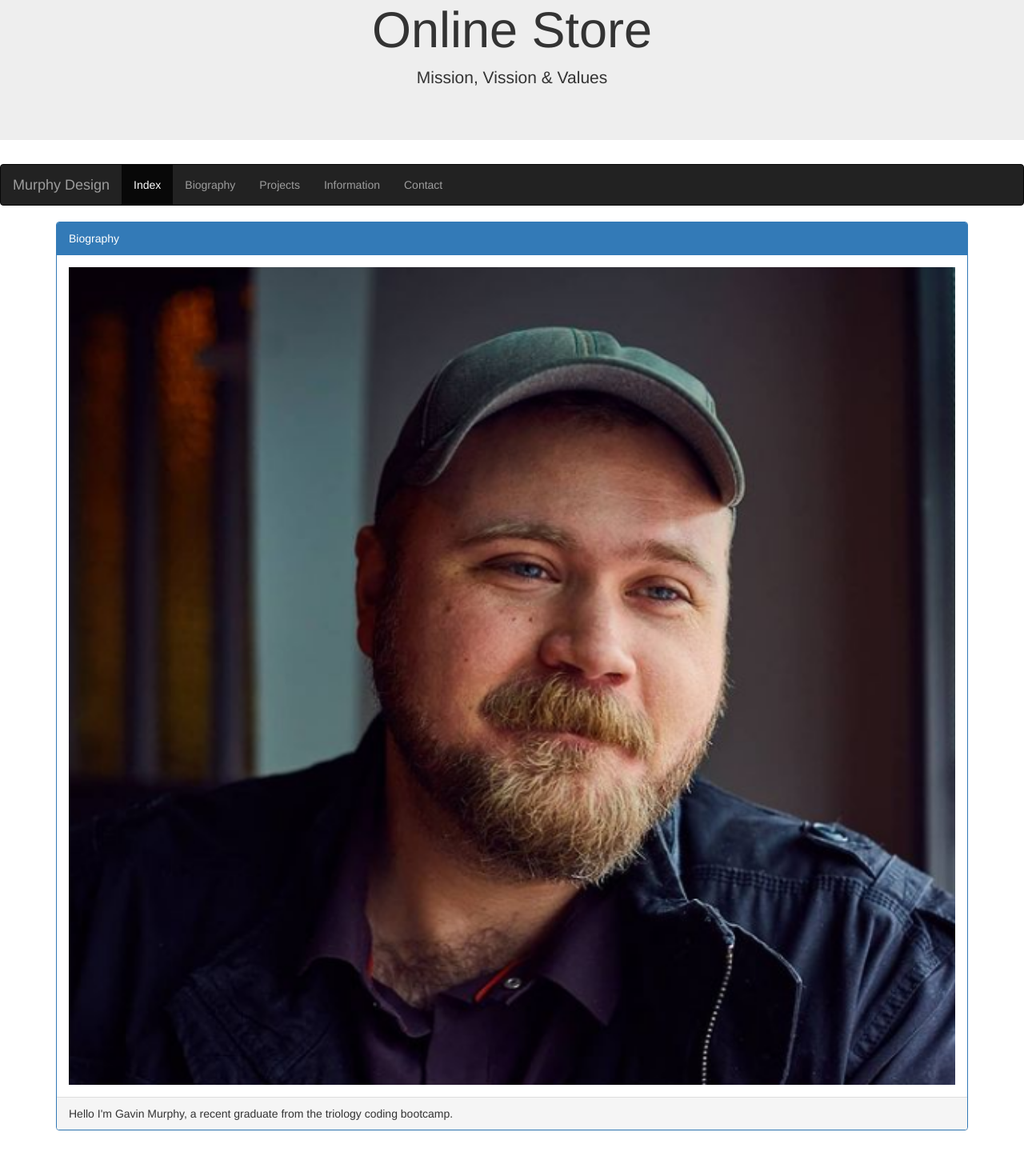
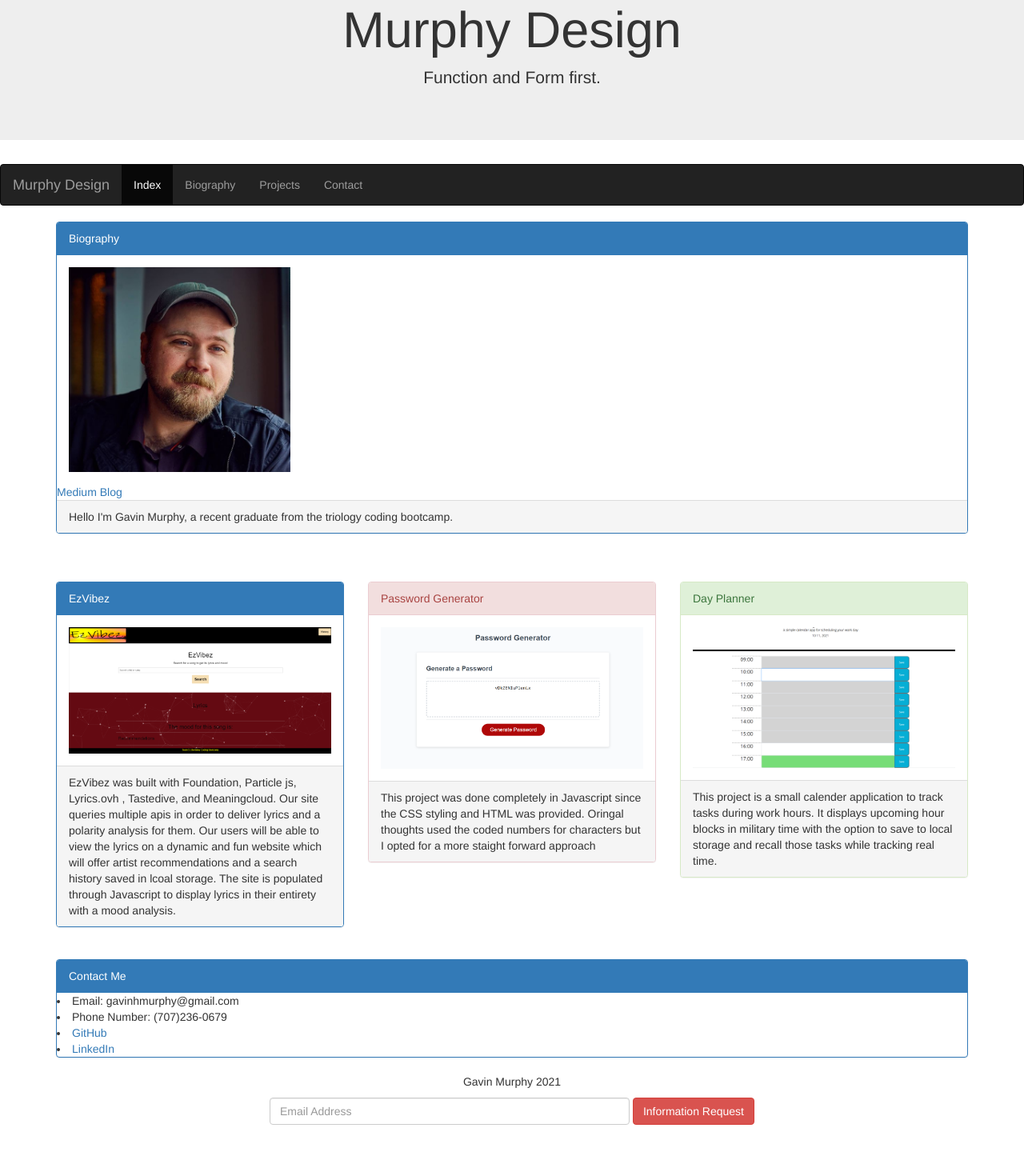
Before and after one commit to ghmurphy2/Portfolio-2, a plain HTML site: page index.html in a window 1280 px wide. Shown: the part 65-1520 px from the top of the page at 80% size. After the commit the page ends 1471 px from the top, so only its background shows below. Drawn offline with nearby package versions, Linux system fonts and the light colour scheme.

Commit message:
Added blog link and image

```diff
--- a/index.html
+++ b/index.html
@@ -1,7 +1,7 @@
 <!DOCTYPE html>
 <html lang="en">
 <head>
-  <title>Bootstrap Example</title>
+  <title>Portfolio</title>
   <meta charset="utf-8">
   <meta name="viewport" content="width=device-width, initial-scale=1">
   <link rel="stylesheet" href="https://maxcdn.bootstrapcdn.com/bootstrap/3.4.1/css/bootstrap.min.css">
@@ -15,8 +15,8 @@
 
 <div class="jumbotron">
   <div class="container text-center">
-    <h1>Online Store</h1>
-    <p>Mission, Vission & Values</p>
+    <h1>Murphy Design</h1>
+    <p>Function and Form first.</p>
   </div>
 </div>
 
@@ -33,20 +33,20 @@
     <div class="collapse navbar-collapse" id="myNavbar">
       <ul class="nav navbar-nav">
         <li class="active"><a href="#">Index</a></li>
-        <li><a href="#">Biography</a></li>
-        <li><a href="#">Projects</a></li>
-        <li><a href="#">Information</a></li>
-        <li><a href="#">Contact</a></li>
+        <li><a href="#Biography">Biography</a></li>
+        <li><a href="#Projects">Projects</a></li>
+        <li><a href="#Contact">Contact</a></li>
       </ul>
     </div>
   </div>
 </nav>
-<div class="container">
+<div class="container" id="Biography">
     <div class="row">
       <div class="col-sm-12">
         <div class="panel panel-primary">
           <div class="panel-heading">Biography</div>
-          <div class="panel-body"><img src="./assets/img/selfpic.png" class="img-responsive" style="width:100%" alt="Portrait"></div>
+          <div class="panel-body"><img src="./assets/img/selfpic.png" class="img-responsive" style="width:25%" alt="Portrait"></div>
+          <a href ="https://medium.com/@gavinhmurphy/low-contrast-minimalist-design-in-webpages-is-the-hype-worth-the-hurt-1d7f52361f6c">Medium Blog</a>
           <div class="panel-footer">Hello I'm Gavin Murphy, a recent graduate from the triology coding bootcamp.</div>
         </div>
       </div>
@@ -54,7 +54,7 @@
   </div>
   <br><br>
 
-<div class="container">
+<div class="container" id="Projects">
   <div class="row">
     <div class="col-sm-4">
       <div class="panel panel-primary">
@@ -80,7 +80,7 @@
   </div>
 </div><br>
 
-<div class="container">
+<div class="container" id ="Contact">
   <div class="row">
     <div class="col-sm-12">
       <div class="panel panel-primary">
@@ -98,10 +98,10 @@
   </div>
 </div>
 <footer class="container-fluid text-center">
-  <p>Online Store Copyright</p>
-  <form class="form-inline">Get deals:
+  <p>Gavin Murphy 2021</p>
+  <form class="form-inline">
     <input type="email" class="form-control" size="50" placeholder="Email Address">
-    <button type="button" class="btn btn-danger">Sign Up</button>
+    <button type="button" class="btn btn-danger">Information Request</button>
   </form>
 </footer>
 </body>
```
